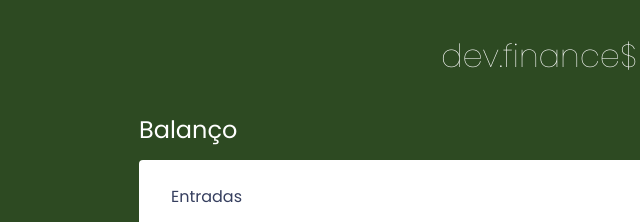
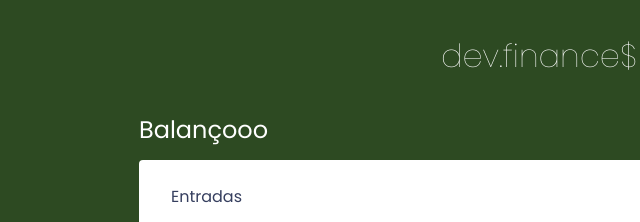
Before and after one commit to wellingtongoncalves/Discovery-Rocketseat, a plain HTML site: page index.html in a window 1280 px wide. Shown: the top 222 px of the page, 101-741 px from the left. Drawn offline with Linux system fonts and the light colour scheme.

Commit message:
Update index.html

```diff
--- a/index.html
+++ b/index.html
@@ -20,7 +20,7 @@
   <main class="container">
 
     <section id="balance">
-      <h2>Balanço</h2>
+      <h2>Balançooo</h2>
 
       <div class="card">
         <h3>Entradas</h3>
```
